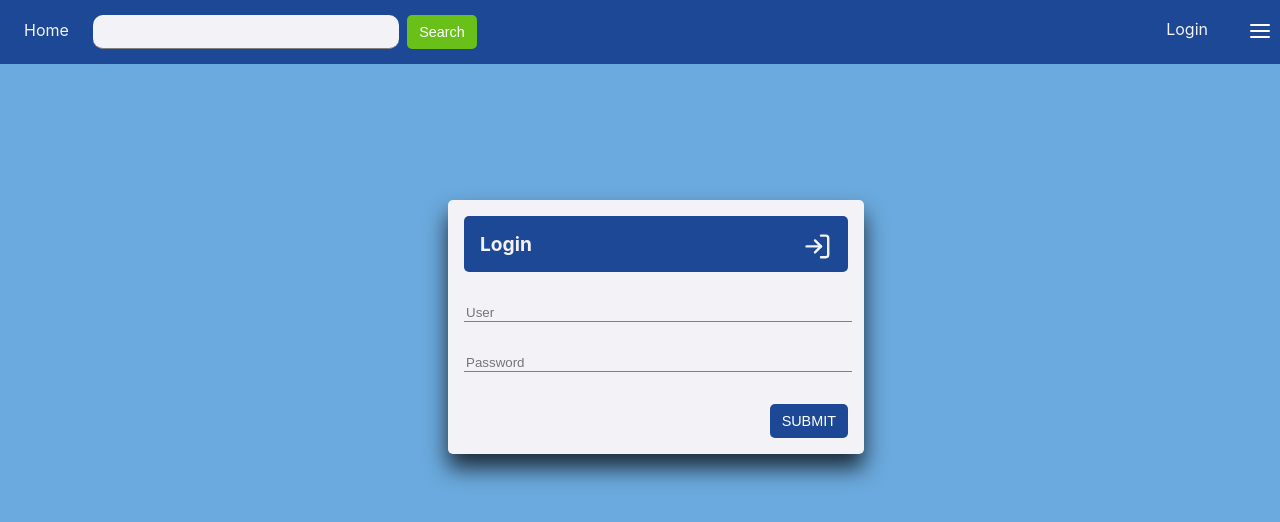
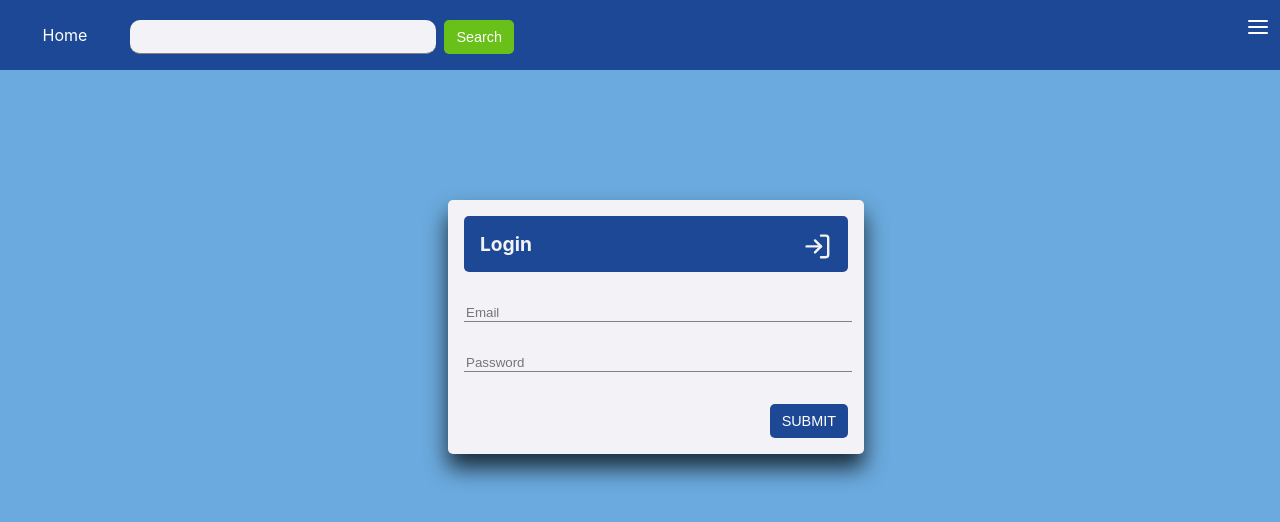
Before and after one commit to gulyaasferenc/blog-frontend-react, a React (Create React App) app: page /login in a window 1280 px wide. Shown: the top 522 px of the page. Built offline with nearby package versions, Linux system fonts and the light colour scheme.

Commit message:
menu, register

```diff
--- a/src/App.js
+++ b/src/App.js
@@ -23,7 +23,10 @@ function App() {
             <AdminPage />
           </Route>
           <Route path="/login">
-            <Login />
+            <Login mode="login" />
+          </Route>
+          <Route path="/register">
+            <Login mode="register" />
           </Route>
           <Route path="/">
             <MainView />
--- a/src/axios/index.js
+++ b/src/axios/index.js
@@ -8,6 +8,8 @@ const http = axios.create({
 http.interceptors.response.use( (response) => {
   return response
 }, (error) => {
+  console.log('error', error.response)
+  alert(error.response ? error.response.data.error : error.message)
   return Promise.reject(error)
 })
 
--- a/src/components/admin/login.js
+++ b/src/components/admin/login.js
@@ -1,36 +1,90 @@
 import React, { useState } from 'react';
 import './login.scss';
 import { FiLogIn } from "react-icons/fi"
-import { login } from '../../store/actions'
+import { login, register } from '../../store/actions'
 import { useDispatch } from 'react-redux'
 import { withRouter } from 'react-router-dom'
 
 
 function Login(props) {
 
-  const [mail, setMail] = useState(null)
-  const [password, setPassword] = useState(null)
+  const [fields, setFields] = useState({
+    mail: null,
+    name: null,
+    password: null,
+    password2: null
+  })
+
   const dispatch = useDispatch()
   const changeMail = e => {
-    setMail(e.target.value)
+    setFields({ ...fields, mail: e.target.value })
   }
 
   const changePassword = e => {
-    setPassword(e.target.value)
+    setFields({ ...fields, password: e.target.value })
+  }
+
+  const changePassword2 = e => {
+    setFields({ ...fields, password2: e.target.value })
+  }
+
+  const changeName = e => {
+    setFields({ ...fields, name: e.target.value })
+  }
+
+  const checkFields = () => {
+    let isOK = true
+    const alerts =[]
+    if (props.mode === 'register') {
+      Object.keys(fields).forEach(x => {
+        if (!fields[x]) {
+          alerts.push(x)
+          isOK = false
+        }
+      })
+    } else {
+      if (!fields.mail || !fields.password) {
+        alerts.push('email and password fields')
+        isOK = false
+      }
+    }
+    if (!isOK) {
+      alert(`${alerts.join(', ')} ${alerts.length > 1 ? 'are' : 'is'} mandatory!`)
+    }
+
+    return isOK
   }
 
   const doLogin = (e) => {
-    dispatch(login(mail, password))
+    if (!checkFields()) {
+      return
+    }
+    dispatch(login(fields.mail, fields.password))
+    e.preventDefault()
+    props.history.push('/')
+  }
+
+  const doRegister = (e) => {
+    if (!checkFields()) {
+      return
+    }
+    if (fields.password !== fields.password2) {
+      alert('Passwords are not same')
+      return
+    }
+    dispatch(register(fields.mail, fields.password, fields.name))
     e.preventDefault()
     props.history.push('/')
   }
   return (
     <div >
       <div className="mainlogin">
-        <form onSubmit={doLogin}>
-          <span className="login-title"> Login <FiLogIn size="1.5em" style={{ float: 'right' }} /> </span>
-          <input type="text" placeholder="User" onChange={changeMail}></input>
+        <form onSubmit={props.mode === "login" ? doLogin : doRegister}>
+          <span className="login-title"> {props.mode === "register" ? 'Sign Up' : 'Login'} <FiLogIn size="1.5em" style={{ float: 'right' }} /> </span>
+          <input type="email" placeholder="Email" onChange={changeMail}></input>
+          {props.mode === "register" ? <input type="text" placeholder="Name" onChange={changeName}></input> : null}
           <input type="password" placeholder="Password" onChange={changePassword}></input>
+          {props.mode === "register" ? <input type="password" placeholder="Password Again" onChange={changePassword2}></input> : null}
           <button className="button-base" style={{ float: 'right' }} type="submit">SUBMIT</button>
         </form>
       </div>
--- a/src/components/bars/bars.scss
+++ b/src/components/bars/bars.scss
@@ -5,23 +5,32 @@ ul {
  }
 
 .nodecoration {
+  display: inline-block;
   text-decoration: none;
-  color: $lighter;
-  margin: 1rem 1rem;
-  padding: 4px 8px 4px 8px;
-  border-radius: 10px;
+  text-align: center;
+  color: white;
   cursor: pointer;
-  &:hover { color: $lighter; background-color: darkcyan };
+  min-width: 130px;
+  padding: 10px 0 10px 0;
+  &:hover {
+    background-color: $lighter;
+    color: black;
+    border-radius: 7px;
+  }
+}
+
+.fixedmenu {
+  position: fixed;
+  right: 0;
+  top: 64px;
+  background-color: $darker;
+  padding: 5px 0 5px 0;
+  margin: 0 0 0 0;
 }
 
 .toright {
   float: right;
-  padding: 4px 8px 4px 8px;
-  margin: 0 0 20px 0;
-}
-
-.toright li {
-  display: inline-block;
+  margin-right: 10px;
 }
 
 .horizontal {
--- a/src/components/bars/navBar.js
+++ b/src/components/bars/navBar.js
@@ -10,6 +10,7 @@ import './bars.scss'
 function NavBar(props) {
   const user = useSelector(state => state.user) || JSON.parse(localStorage.getItem('user')) || null
   const [trigger, setTrigger] = React.useState(0)
+  const [showMenu, setShowMenu] = React.useState(false)
   const dispatch = useDispatch()
 
   let adminOrLoginOrLogout = React.useRef(null)
@@ -25,20 +26,20 @@ function NavBar(props) {
     }
     if (user && user.isAdmin) {
       adminOrLoginOrLogout.current = (
-        <ul className="toright">
+        <ul className="fixedmenu">
           <li>
             <Link className="nodecoration" to="/admin">Admin</Link>
           </li>
           <li>
-            <span onClick={onLogout} className="nodecoration" to="/admin">Logout</span>
+            <span onClick={onLogout} className="nodecoration">Logout</span>
           </li>
         </ul>
       )
     } else if (user && !user.isAdmin) {
       adminOrLoginOrLogout.current = (
-        <ul className="toright">
+        <ul className="fixedmenu">
           <li>
-            <span onClick={onLogout} className="nodecoration" to="/admin">Logout</span>
+            <span onClick={onLogout} className="nodecoration" >Logout</span>
           </li>
         </ul>
       )
@@ -54,14 +55,17 @@ function NavBar(props) {
       <nav>
         <Link className="nodecoration" to="/">Home</Link>
         <SearchBar />
-        <FiMenu className="toright" size="1.5em" color="white" />
-        {user ? adminOrLoginOrLogout.current :
-          <ul className="toright">
+        <FiMenu className="toright" onClick={() => {setShowMenu(!showMenu)}} size="1.5em" color="white" cursor="pointer" />
+        {showMenu ? user ? adminOrLoginOrLogout.current :
+          <ul className="fixedmenu">
             <li>
               <Link className="nodecoration" to="/login">Login</Link>
             </li>
+            <li>
+              <Link className="nodecoration" to="/register">Register</Link>
+            </li>
           </ul>
-        }
+         : null}
       </nav>
     </div>
   )
--- a/src/store/actions/index.js
+++ b/src/store/actions/index.js
@@ -23,6 +23,14 @@ export const login = (email, password) => {
   }
 }
 
+export const register = (email, password, name) => {
+  return async (dispatch) => {
+    const user = await http.post('/registerUser', { email, password, name })
+    dispatch({type: types.FETCHED_USER, payload: user.data.user})
+    //document.cookie = `token=${user.data.token}; max-age=2592000`
+  }
+}
+
 
 
 // async action types goes here!!
```
